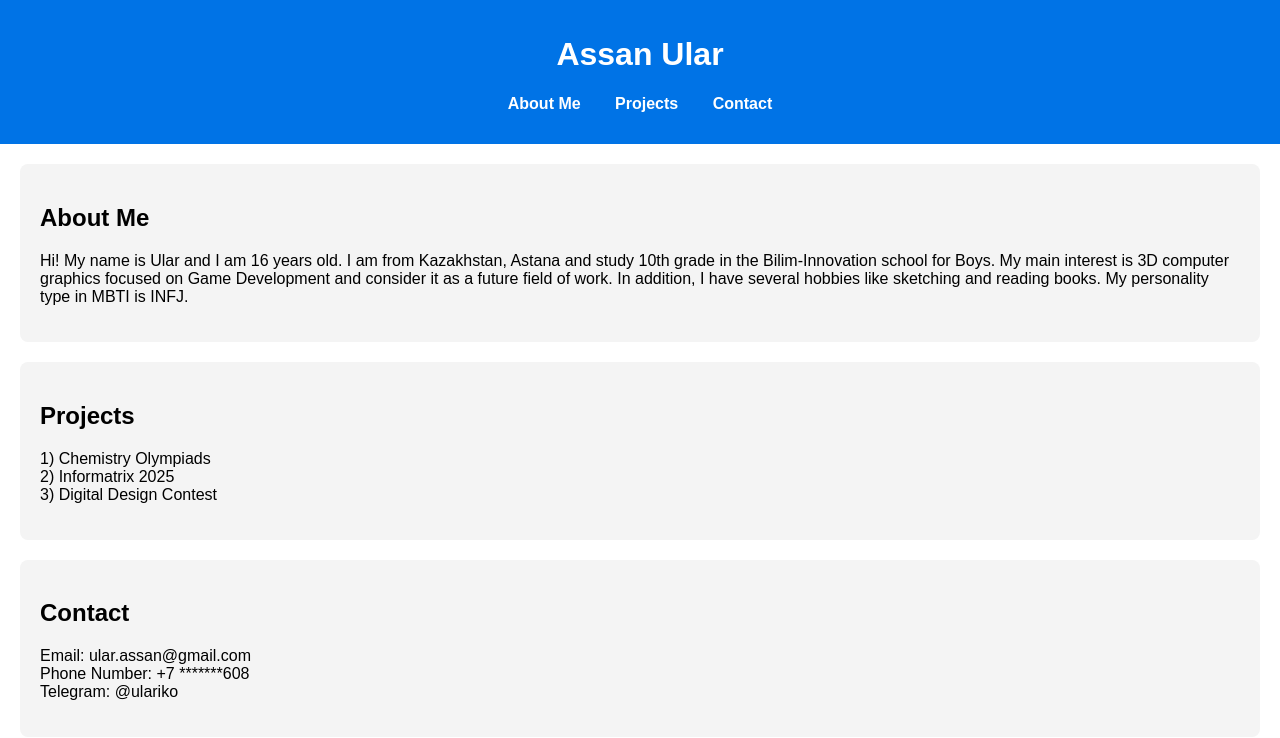
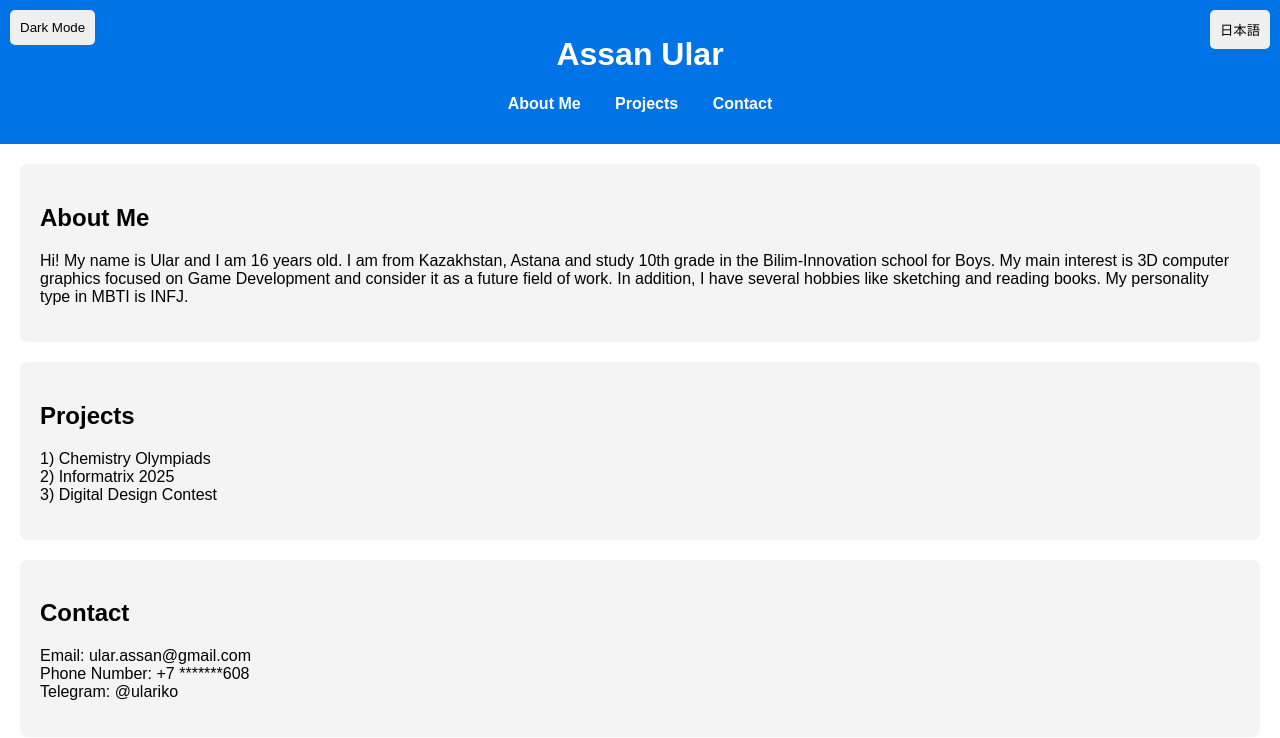
Before and after one commit to Ulariko/PortfolioProjecto, a plain HTML site: page index.html in a window 1280 px wide. Drawn offline with Linux system fonts and the light colour scheme.

Commit message:
Update index.html

```diff
--- a/index.html
+++ b/index.html
@@ -17,6 +17,9 @@
             </ul>
         </nav>
     </header>
+
+    <button id="darkModeToggle">Dark Mode</button>
+    <button id="translateButton">日本語</button>
 
     <section id="about">
         <h2>About Me</h2>
```
